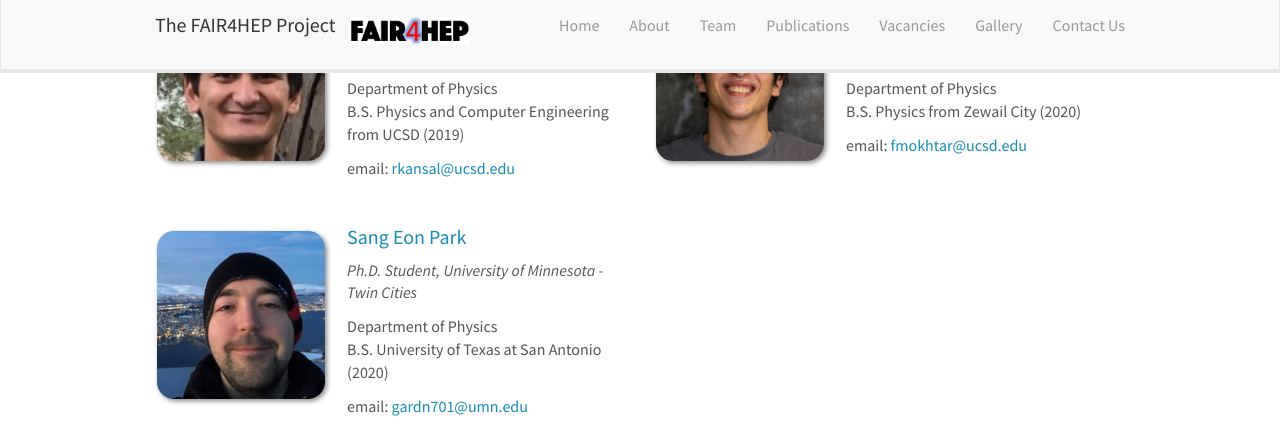
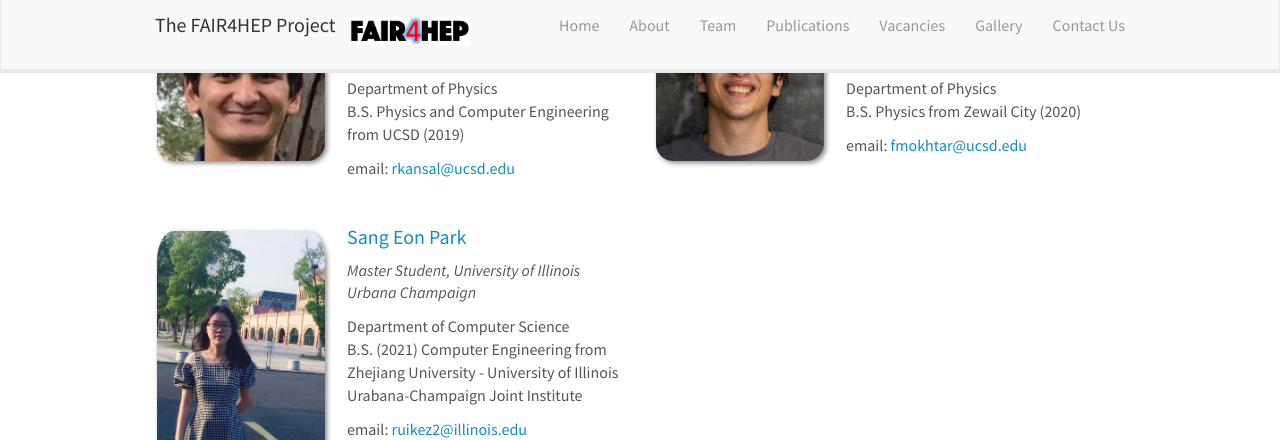
Before and after one commit to FAIR4HEP/fair4hep.github.io, a Jekyll site: the page built from _pages/team.md, in a window 1280 px wide and 900 px high, scrolled down 2913 px, cut to the strip 0-440 px from the top of the window. Built offline with Jekyll 4.4.1, drawn with Linux system fonts in a browser that asks for light colours; nearby versions of some CDN libraries.

Commit message:
updated ruike zhu info

```diff
--- a/_data/team_grad_students.yml
+++ b/_data/team_grad_students.yml
@@ -52,3 +52,12 @@
   addinfo2: B.S. University of Texas at San Antonio (2020)
   addinfo3:
   addinfo4:
+  - name: Ruike Zhu
+  photo: ruike.jpg
+  info: Master Student, University of Illinois Urbana Champaign
+  email: ruikez2@illinois.edu
+  number_addinfo: 2
+  addinfo1: Department of Computer Science
+  addinfo2: B.S. (2021) Computer Engineering from Zhejiang University - University of Illinois Urabana-Champaign Joint Institute
+  addinfo3:
+  addinfo4:
```
